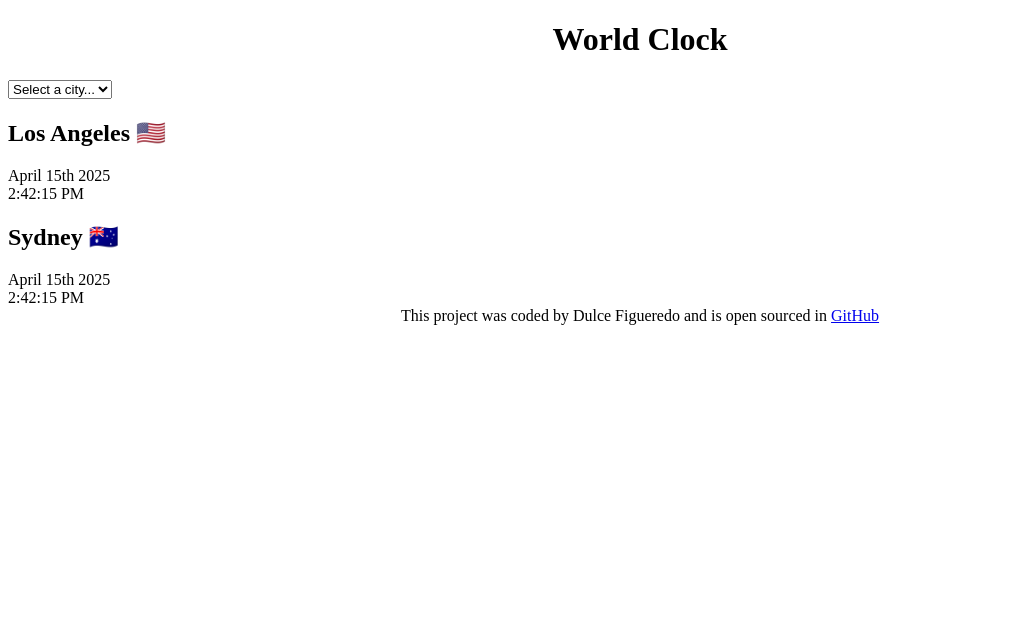
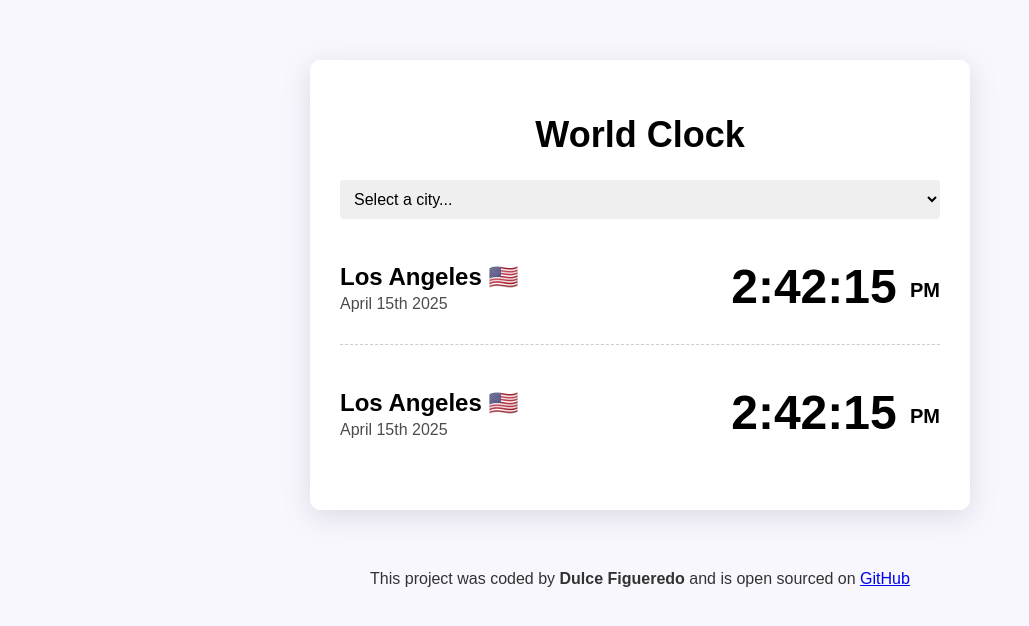
Before and after one commit to DulcePy/world-clock, a plain HTML site: page index.html in a window 1280 px wide. Shown: the whole page, without its empty margins (0-1029 px from the left). Drawn offline with nearby package versions, Linux system fonts and the light colour scheme.

Commit message:
styled the project with CSS

```diff
--- a/index.html
+++ b/index.html
@@ -20,19 +20,24 @@
       </select>
 
       <div class="city">
-        <h2>Los Angeles 🇺🇸</h2>
-        <div class="date">April 15th 2025</div>
-        <div class="time">2:42:15 PM</div>
+        <div>
+          <h2>Los Angeles 🇺🇸</h2>
+          <div class="date">April 15th 2025</div>
+        </div>
+        <div class="time">2:42:15 <small>PM</small></div>
       </div>
 
       <div class="city">
-        <h2>Sydney 🇦🇺</h2>
-        <div class="date">April 15th 2025</div>
-        <div class="time">2:42:15 PM</div>
+        <div>
+          <h2>Los Angeles 🇺🇸</h2>
+          <div class="date">April 15th 2025</div>
+        </div>
+        <div class="time">2:42:15 <small>PM</small></div>
       </div>
     </div>
     <footer>
-      This project was coded by Dulce Figueredo and is open sourced in
+      This project was coded by <strong>Dulce Figueredo</strong> and is open
+      sourced on
       <a href="https://github.com/DulcePy/world-clock" target="_blank"
         >GitHub</a
       >
--- a/src/style.css
+++ b/src/style.css
@@ -1,7 +1,65 @@
+body {
+  background-color: #f9f7fe;
+  font-family: sans-serif;
+}
+
 h1 {
   text-align: center;
+  font-family: sans-serif;
+  font-size: 36px;
+}
+
+h2 {
+  margin: 0;
+  line-height: 1.5;
+}
+
+select {
+  display: block;
+  width: 100%;
+  font-size: 16px;
+  padding: 10px;
+  border-radius: 4px;
+  border: none;
+}
+
+.container {
+  max-width: 600px;
+  margin: 60px auto;
+  background-color: #fff;
+  padding: 30px;
+  box-shadow: rgba(100, 100, 111, 0.2) 0px 7px 29px 0px;
+  border-radius: 10px;
+}
+
+.city {
+  display: flex;
+  justify-content: space-between;
+  margin: 10px 0;
+  padding: 30px 0;
+  border-bottom: 1px dashed rgba(0, 0, 0, 0.2);
+}
+
+.city:last-child {
+  border: none;
+}
+
+.date {
+  opacity: 0.7;
+}
+
+.time {
+  font-size: 48px;
+  font-weight: bold;
+}
+
+.time small {
+  font-size: 20px;
+  vertical-align: middle;
 }
 
 footer {
-    text-align: center;
+  text-align: center;
+  font-size: 16px;
+  color: rgba(0, 0, 0, 0.8);
 }
```
